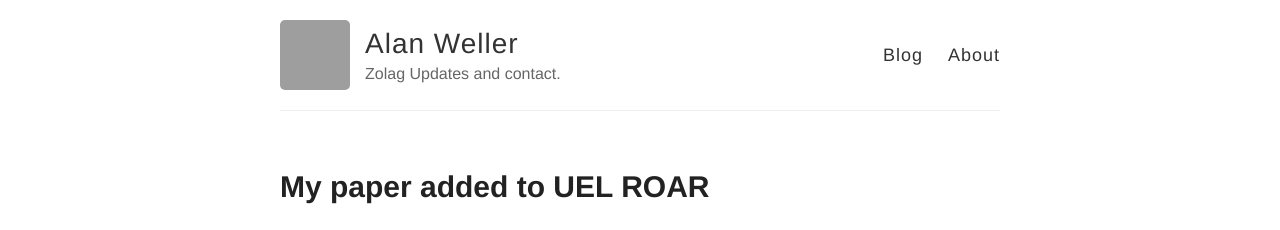
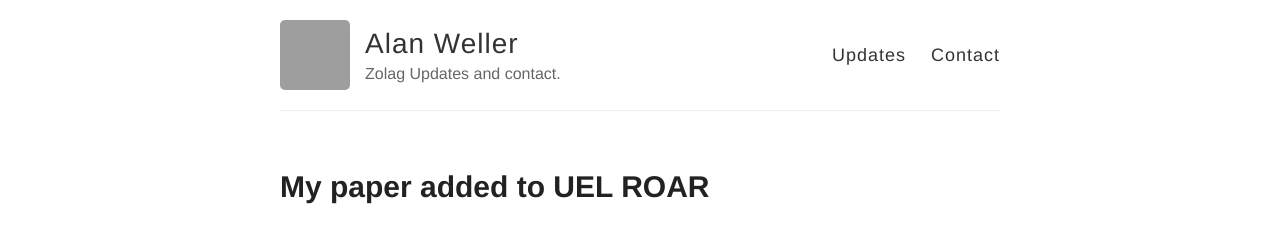
Before and after one commit to alwell/alwell.github.io, a Jekyll site: the page built from index.html, in a window 1280 px wide. Shown: the top 230 px of the page. Built offline with Jekyll 4.4.1, drawn with Linux system fonts in a browser that asks for light colours; Markdown is read by kramdown in place of the engine named in the settings; grey boxes are pictures that could not be loaded.

Commit message:
Update default.html

```diff
--- a/_layouts/default.html
+++ b/_layouts/default.html
@@ -27,8 +27,8 @@
           </div>
 
           <nav>
-            <a href="{{ site.baseurl }}/">Blog</a>
-            <a href="{{ site.baseurl }}/about">About</a>
+            <a href="{{ site.baseurl }}/">Updates</a>
+            <a href="{{ site.baseurl }}/about">Contact</a>
           </nav>
         </header>
       </div>
```
